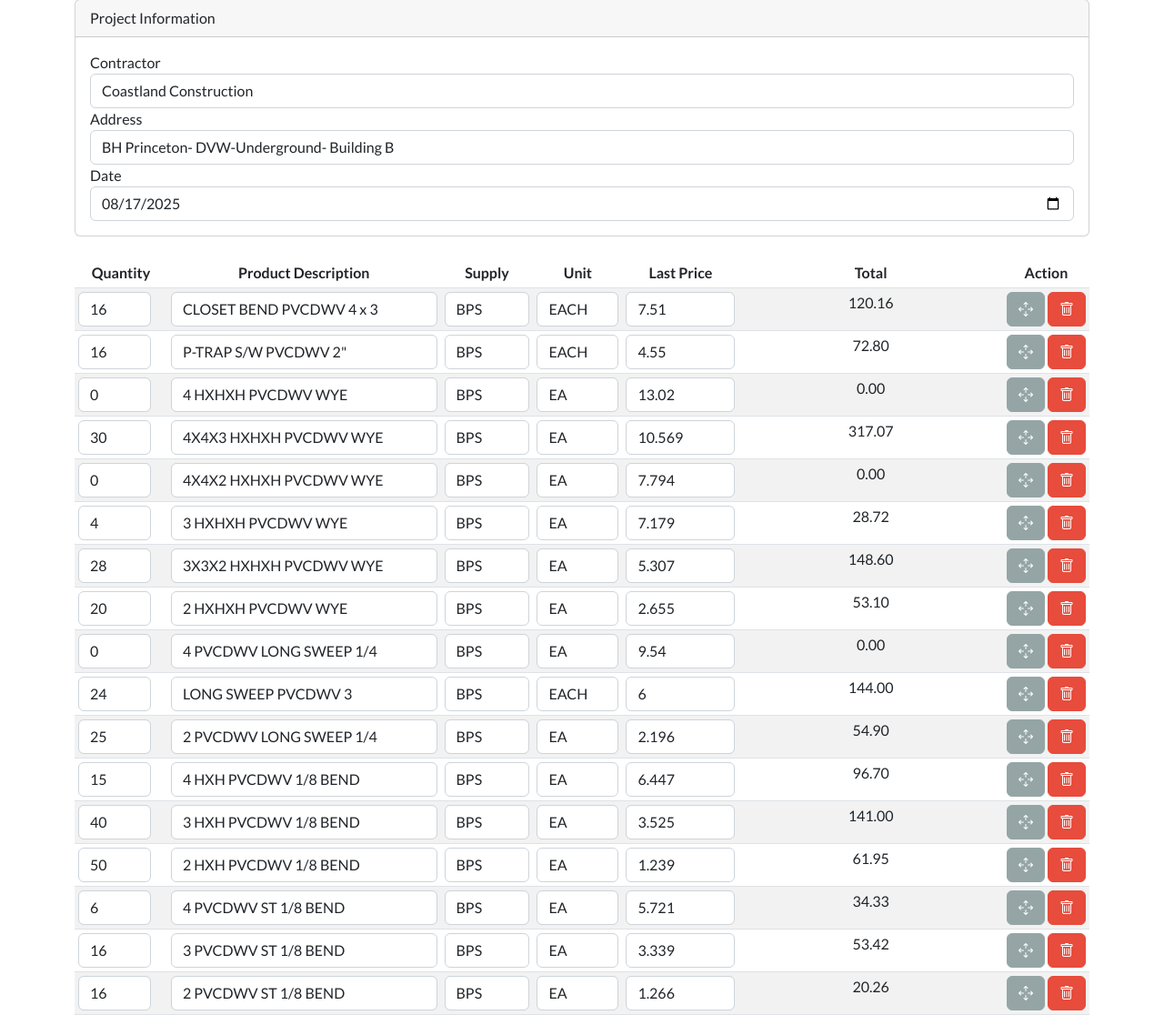
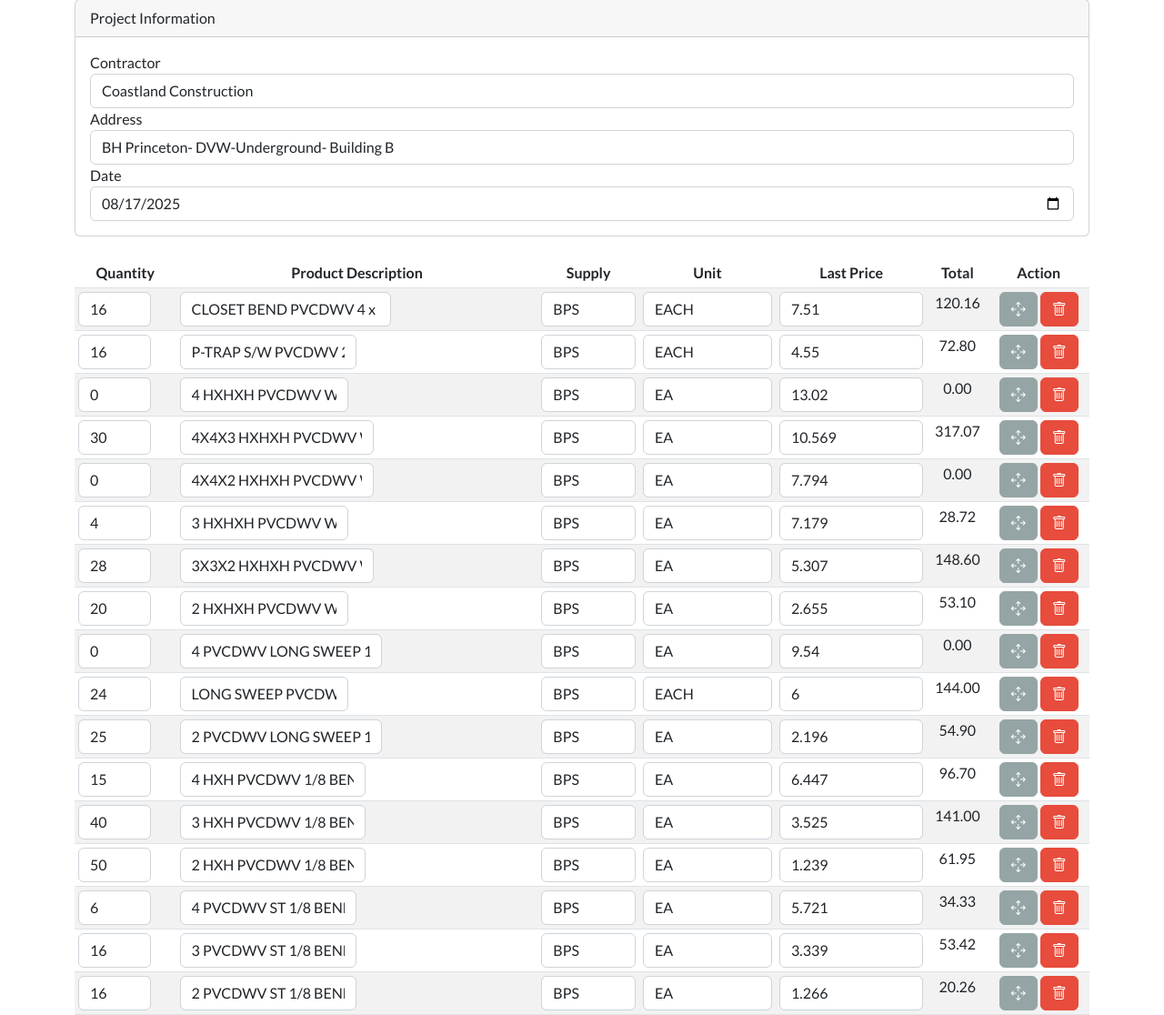
Before and after one commit to adm15123/Inventory-analyzer, a Flask app: a page that uses templates/base.html in a window 1280 px wide. Shown: the part 381-1497 px from the top of the page at 91% size. Run offline with Flask 3, Linux system fonts and the light colour scheme; the visitor is signed in with stand-in values (Sample User, id 1); some libraries are stand-ins or nearby versions.

Commit message:
feat: auto expand product column

```diff
--- a/static/css/styles.css
+++ b/static/css/styles.css
@@ -7,11 +7,6 @@ table.table td, table.table th { text-align: center; }
   white-space: nowrap;
 }
 
-#material-list td:nth-child(2) {
-  white-space: normal;
-  word-break: break-word;
-}
-
 #material-table th:first-child,
 #material-table td:first-child {
   width: 10%;
@@ -19,7 +14,7 @@ table.table td, table.table th { text-align: center; }
 
 #material-table th:nth-child(2),
 #material-table td:nth-child(2) {
-  width: 40%;
+  width: auto;
 }
 
 #material-table th:nth-child(3),
@@ -32,9 +27,7 @@ table.table td, table.table th { text-align: center; }
 }
 
 #material-list .product {
-  white-space: normal;
-  overflow-wrap: anywhere;
-  width: 100%;
+  width: auto;
 }
 
 #material-list .supply {
--- a/static/js/material_list.js
+++ b/static/js/material_list.js
@@ -39,6 +39,11 @@ function updateListAttributes() {
   document.querySelectorAll('.product').forEach(p => p.setAttribute('list', listId));
 }
 
+function adjustProductWidth(input) {
+  const minChars = 20;
+  input.style.width = Math.max(input.value.length + 1, minChars) + 'ch';
+}
+
 function attachRowEvents(row) {
   const qty = row.querySelector('input.quantity');
   if (qty) {
@@ -47,6 +52,8 @@ function attachRowEvents(row) {
   const prod = row.querySelector('.product');
   if (prod) {
     prod.setAttribute('list', currentListId());
+    adjustProductWidth(prod);
+    prod.addEventListener('input', function () { adjustProductWidth(this); });
     prod.addEventListener('change', function () {
       const val = this.value.trim().toLowerCase();
       const lookup = document.getElementById('lookupSupply').value;
```
